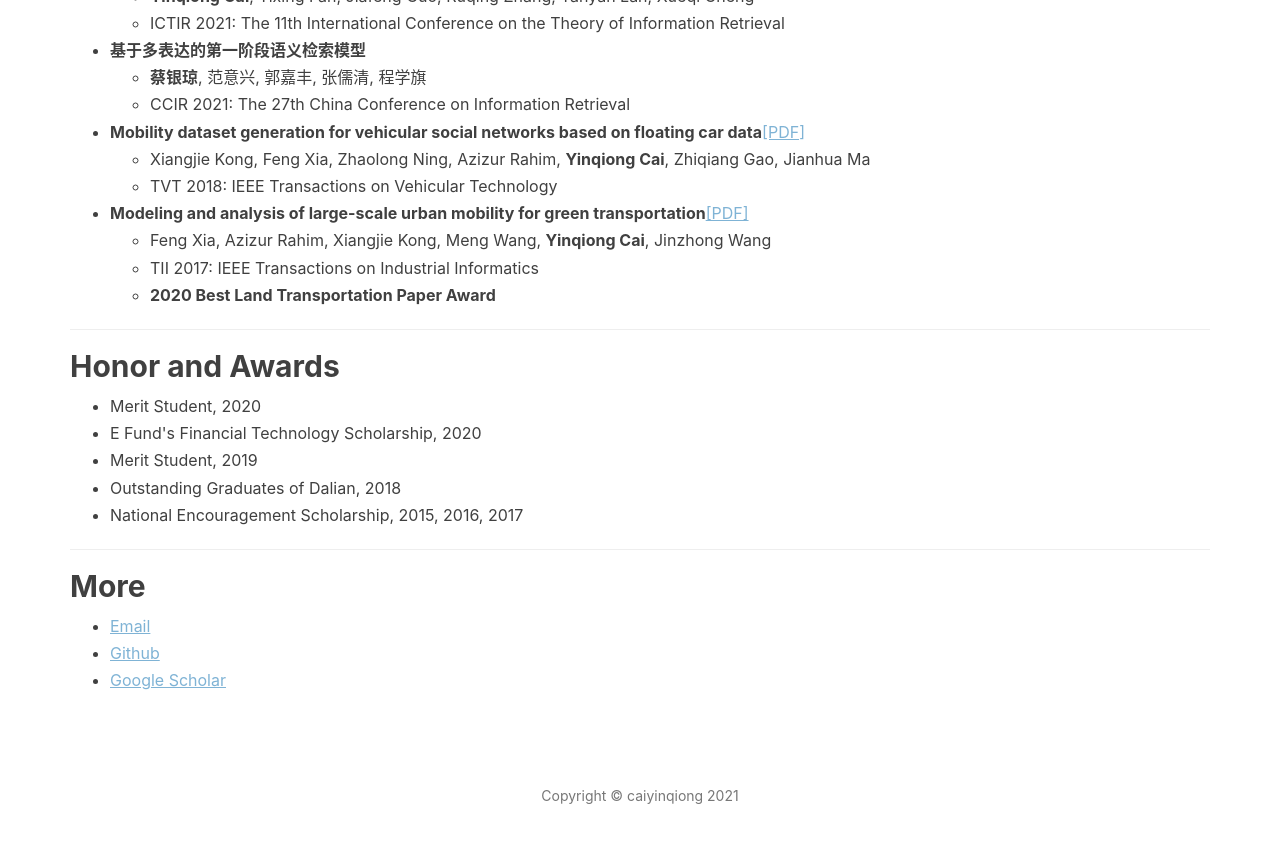
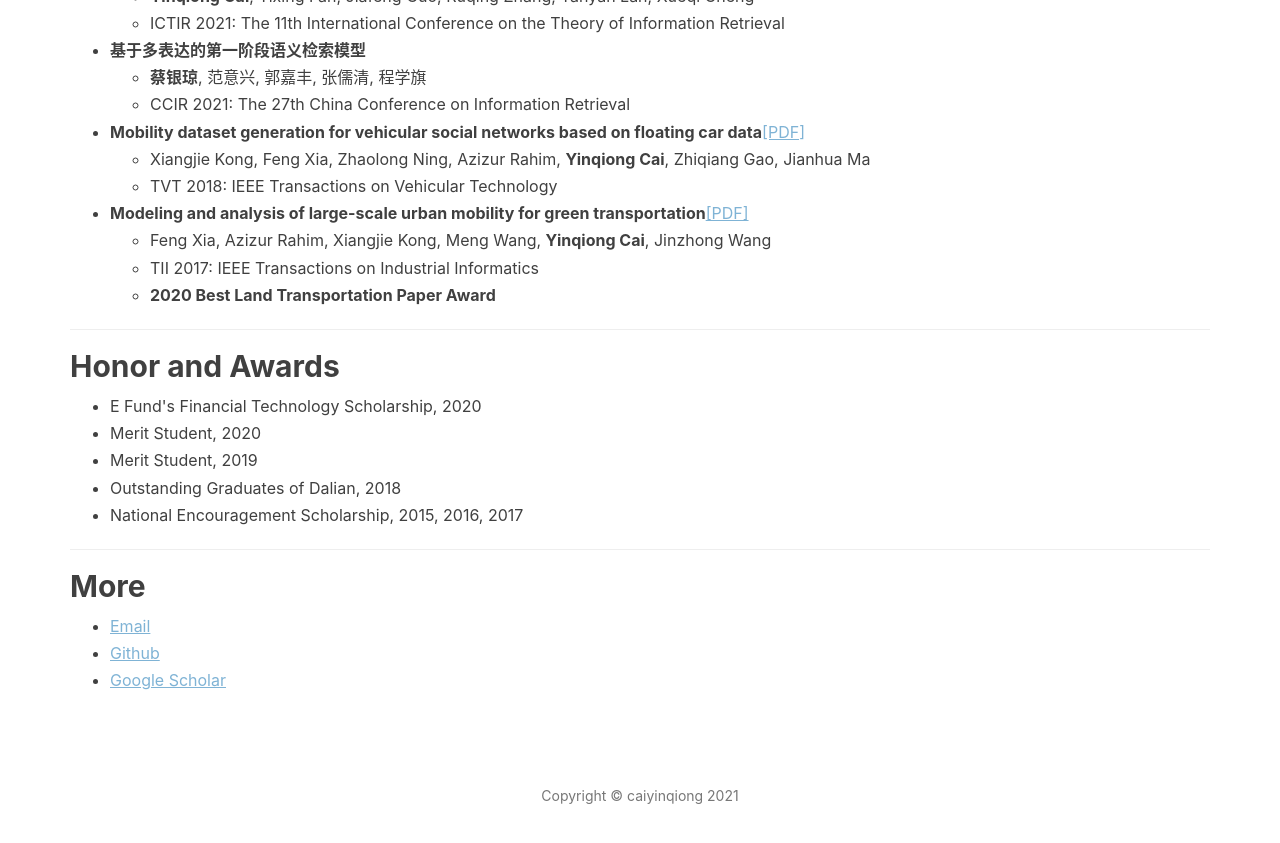
Before and after one commit to caiyinqiong/caiyinqiong.github.io, a Jekyll site: the page built from resume.html, in a window 1280 px wide and 900 px high, scrolled down 1272 px. Shown: the top 843 px of the window. Built offline with Jekyll 4.4.1, drawn with Linux system fonts in a browser that asks for light colours; nearby versions of some CDN libraries; comment, search, counter and statistics services are not loaded; part of the change alters nothing that is shown.

```diff
--- a/resume.html
+++ b/resume.html
@@ -107,8 +107,8 @@ Comprehensive Review</strong><a href="https://arxiv.org/abs/2103.04831" style="c
     <hr>
     <h2>Honor and Awards</h2>
 <ul>
+    <li>E Fund's Financial Technology Scholarship, 2020</li>
     <li>Merit Student, 2020</li>
-    <li>E Fund's Financial Technology Scholarship, 2020</li>
     <li>Merit Student, 2019</li>
     <li>Outstanding Graduates of Dalian, 2018</li>
     <li>National Encouragement Scholarship, 2015, 2016, 2017</li>
```
